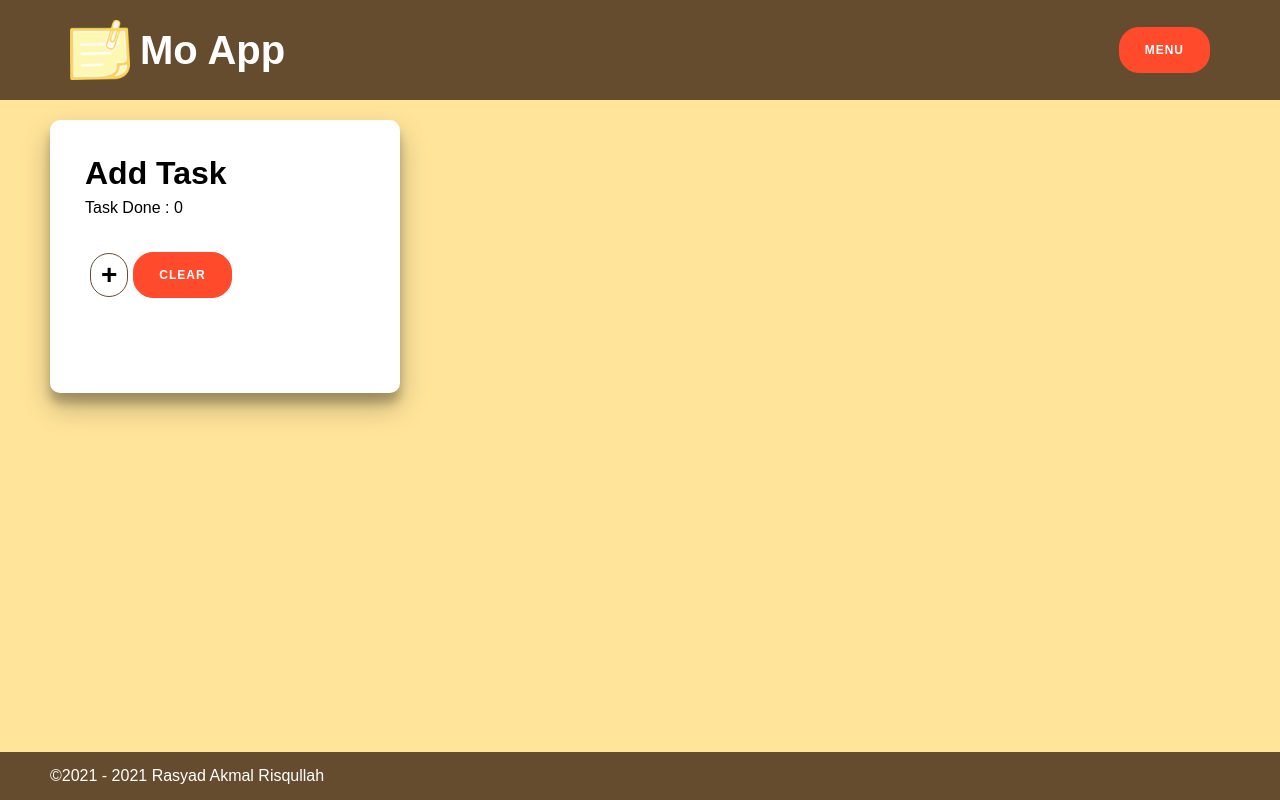
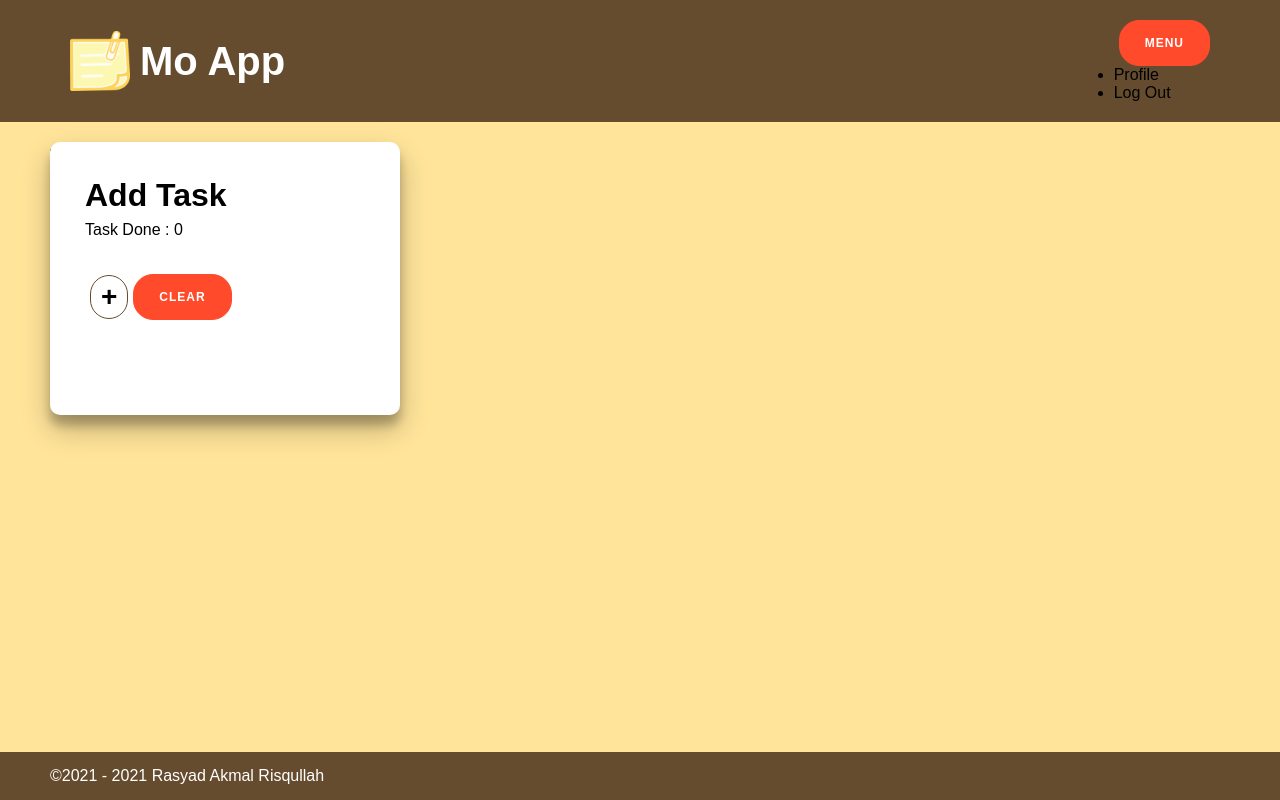
Before and after one commit to RasyadAkmal/RasyadAkmal.github.io, a plain HTML site: page index.html in a window 1280 px wide. Both pictures are taken after a click on the button "MENU". Drawn offline with nearby package versions, Linux system fonts and the light colour scheme.

Commit message:
Update index.html

```diff
--- a/index.html
+++ b/index.html
@@ -13,7 +13,17 @@
                 <h1>Mo App</h1>
             </div>
             <ul class="nav-items">
-                <button onclick="dropFunction()" class="button">Menu</button>
+                <div class="dropDown">
+                    <button @click="showMenu=!showMenu" class="button">Menu</button>
+                    <div v-show="showMenu">
+                        <div class="menuContainer">
+                            <div class="dropList">
+                                <li href="index2.html">Profile</li>
+                                <li href="index3.html">Log Out</li>
+                            </div>
+                        </div>
+                    </div>
+                </div>
             </ul>
         </div>
     </header>
@@ -39,7 +49,8 @@
         </div>
     </div>
 
-    <div class="listContainer">
+    <div class="listContainerTodo">
+        <h1>To Do</h1>
         <div v-for="item in items" class="box" :class="{completed : item.state}">
             <div class="boxT">
                 <h2>{{item.title}}</h2>
@@ -49,6 +60,10 @@
                 </h6>
             </div>
         </div>
+    </div>
+
+    <div class="listContainerFinish">
+
     </div>
 </main>
 <footer>
@@ -61,6 +76,7 @@
         data() {
             return{
                 showForm: false,
+                showMenu: false,
                 items: []
             }
         },
```
